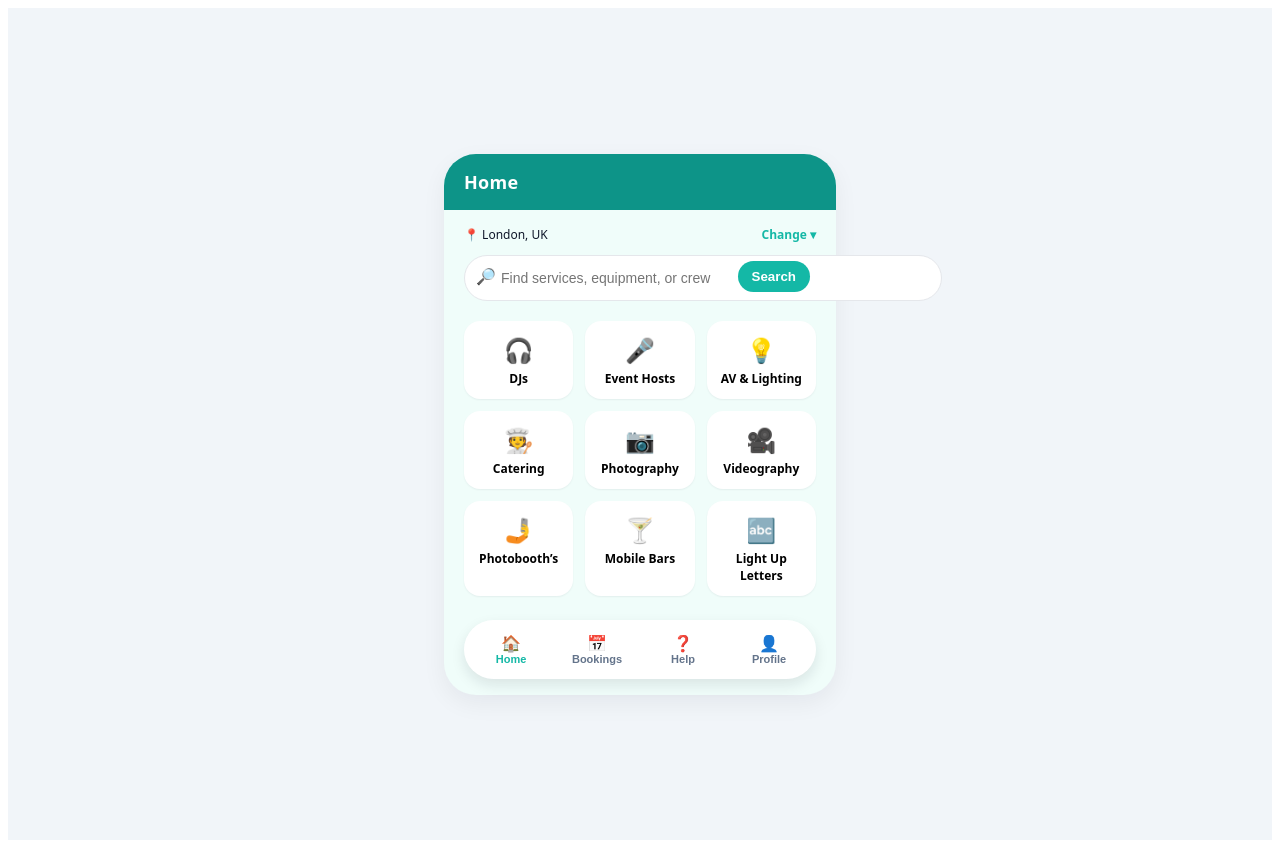
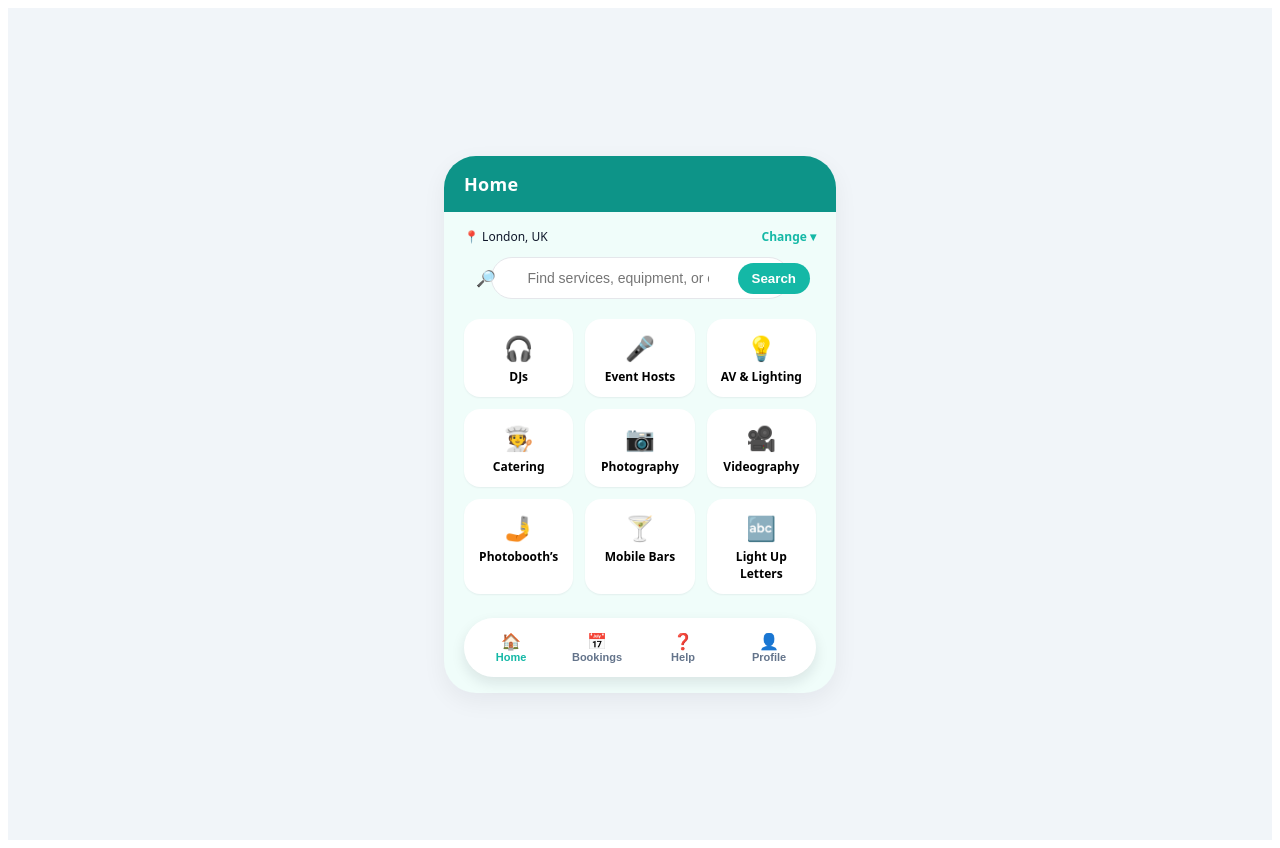
Before and after one commit to jayreiddevops/alleventhub, a React (Vite) app: page / in a window 1280 px wide. Built offline with nearby package versions, Linux system fonts and the light colour scheme.

Commit message:
Update App.jsx

```diff
--- a/src/App.jsx
+++ b/src/App.jsx
@@ -166,7 +166,7 @@ const HomeScreen = ({ onSelectCategory, onSelectTab, onSearch }) => {
         </div>
 
         {/* Search bar */}
-        <form onSubmit={submit} style={{ position: "relative" }}>
+        <form onSubmit={submit} style={{ position: "relative", display: "flex", justifyContent: "center" }}>
           <span style={{ position: "absolute", left: 12, top: 10, fontSize: 16 }}>🔎</span>
           <input
             value={query}
@@ -174,11 +174,11 @@ const HomeScreen = ({ onSelectCategory, onSelectTab, onSearch }) => {
             onKeyDown={(e) => { if (e.key === 'Enter') submit(e); }}
             placeholder="Find services, equipment, or crew"
             style={{
-              width: "100%",
-              height: 44,
+              maxWidth: 260,
+              height: 40,
               borderRadius: 999,
               border: "1px solid #e5e7eb",
-              padding: "0 88px 0 36px",
+              padding: "0 80px 0 36px",
               fontSize: 14,
               outline: "none",
               background: "#fff",
```
